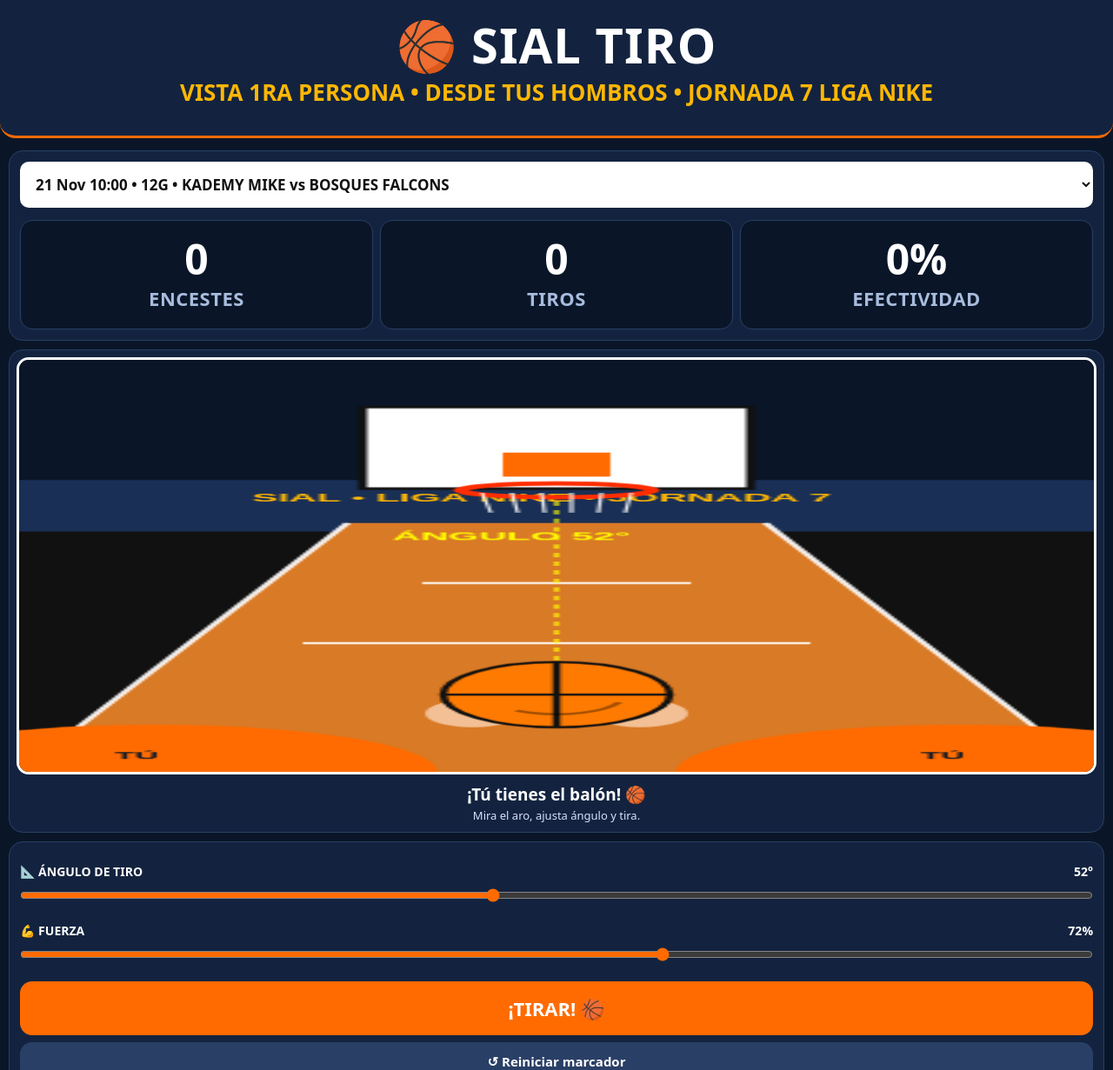
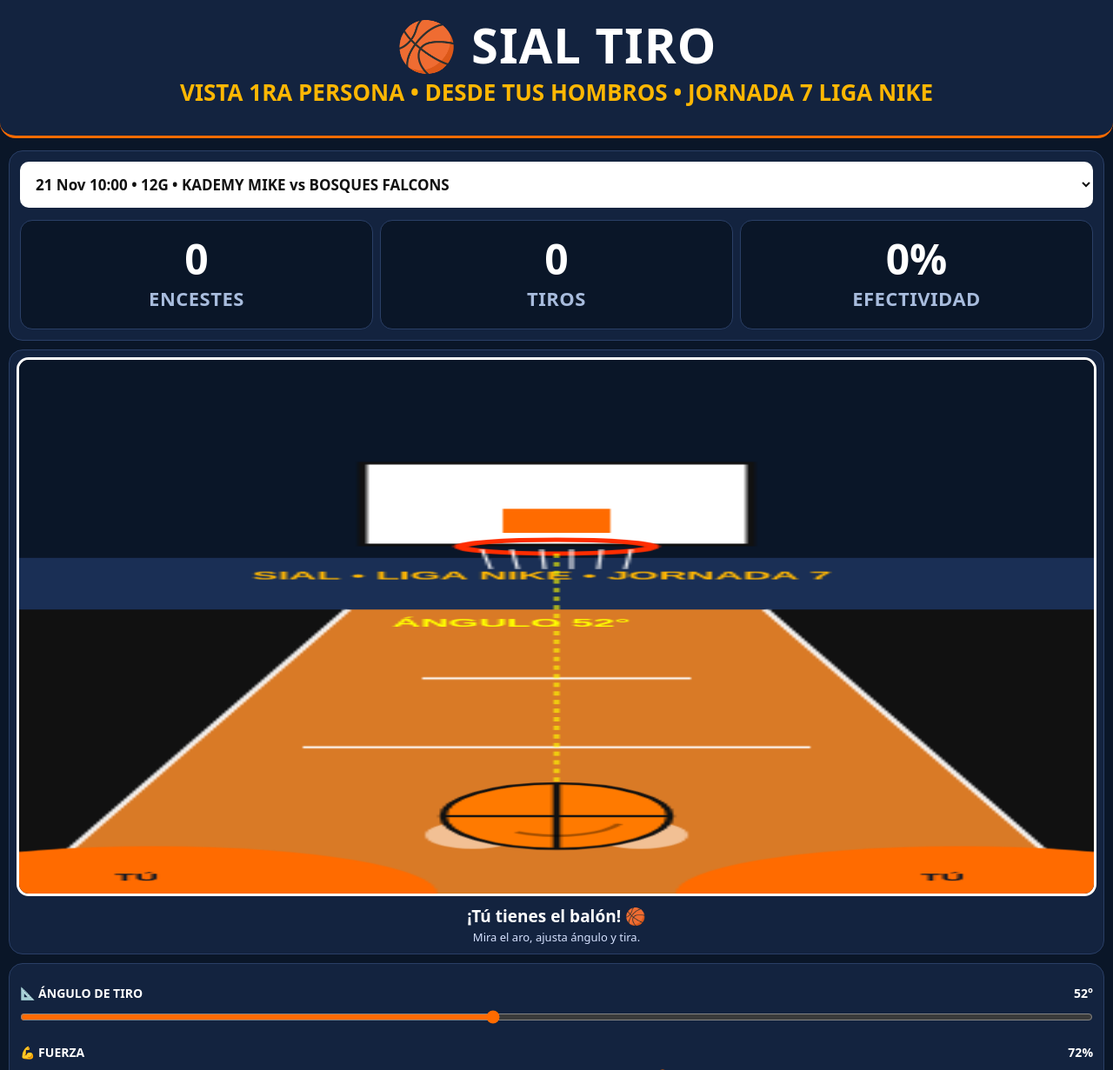
Before and after one commit to Mikevrags/SIAL_TIRO, a plain HTML site: page index.html in a window 1280 px wide. Shown: the top 1231 px of the page at 87% size. Drawn offline with Linux system fonts and the light colour scheme.

Commit message:
Update index.html

```diff
--- a/index.html
+++ b/index.html
@@ -7,18 +7,17 @@
 <style>
 *{box-sizing:border-box;margin:0;padding:0;font-family:system-ui,Arial}
 body{background:#0a1628;color:white;padding:10px;padding-bottom:30px}
-/* ===== BARRA SUPERIOR - AL DOBLE Y MÁS LARGA ===== */
 .top{text-align:center;background:#13233f;border-radius:0 0 18px 18px;padding:22px 10px 34px 10px;margin:-10px -10px 14px -10px;border-bottom:3px solid #ff6b00}
 .top h1{font-size:56px;line-height:1.05;letter-spacing:1px}
 .sub{color:#ffb703;font-size:26px;line-height:1.2;margin:10px 0 0 0;font-weight:800}
 .card{background:#13233f;border:1px solid #2a3f66;border-radius:16px;padding:12px;margin-bottom:10px}
 select{width:100%;padding:14px;border-radius:10px;border:0;background:white;color:#111;font-size:17px;font-weight:700}
-/* ===== FRANJA DE PUNTOS - MÁS GRANDE ===== */
 .marcador{display:flex;justify-content:space-between;text-align:center;margin-top:14px;gap:8px}
 .marcador div{flex:1;background:#0a1628;border-radius:14px;padding:20px 4px;border:1px solid #2a3f66}
 .marcador b{font-size:48px;display:block;line-height:1}
 .marcador span{font-size:22px;color:#a8bcdd;font-weight:800;display:block;margin-top:6px;letter-spacing:.5px}
-#cancha{width:100%;height:480px;background:#111;display:block;border-radius:14px;border:3px solid white}
+/* CANCHA MÁS LARGA HACIA ABAJO */
+#cancha{width:100%;height:620px;background:#111;display:block;border-radius:14px;border:3px solid white}
 label{font-size:14px;font-weight:700;display:flex;justify-content:space-between;margin:12px 0 4px}
 input[type=range]{width:100%;height:28px;accent-color:#ff6b00}
 .btn{width:100%;padding:16px;border:0;border-radius:14px;font-size:22px;font-weight:900;cursor:pointer}
@@ -49,7 +48,7 @@ input[type=range]{width:100%;height:28px;accent-color:#ff6b00}
 </div>
 
 <div class="card" style="padding:8px">
-<canvas id="cancha" width="360" height="480"></canvas>
+<canvas id="cancha" width="360" height="620"></canvas>
 <div id="msg">¡Tú tienes el balón! 🏀</div>
 <div id="detalle">Mira el aro, ajusta ángulo y tira.</div>
 </div>
@@ -66,34 +65,39 @@ input[type=range]{width:100%;height:28px;accent-color:#ff6b00}
 <script>
 const cv=document.getElementById('cancha'), ctx=cv.getContext('2d');
 let enc=0, tir=0, anim=null;
-let balon={x:180,y:390,escala:1,visible:true};
+let balon={x:180,y:530,escala:1,visible:true};
 let vuelo=null;
 
 function dibujar(){
- ctx.clearRect(0,0,360,480);
- ctx.fillStyle='#0a1628'; ctx.fillRect(0,0,360,180);
- ctx.fillStyle='#1a2f55'; ctx.fillRect(0,140,360,60);
- ctx.fillStyle='#ffb703'; ctx.font='bold 13px Arial'; ctx.fillText('SIAL • LIGA NIKE • JORNADA 7', 78, 165);
- ctx.fillStyle='#d97a26'; ctx.beginPath(); ctx.moveTo(0,480); ctx.lineTo(110,190); ctx.lineTo(250,190); ctx.lineTo(360,480); ctx.closePath(); ctx.fill();
+ ctx.clearRect(0,0,360,620);
+ // ===== ÁREA NEGRA DE ARRIBA MÁS ALTA =====
+ ctx.fillStyle='#0a1628'; ctx.fillRect(0,0,360,270);
+ ctx.fillStyle='#1a2f55'; ctx.fillRect(0,230,360,60);
+ ctx.fillStyle='#ffb703'; ctx.font='bold 13px Arial'; ctx.fillText('SIAL • LIGA NIKE • JORNADA 7', 78, 255);
+ // cancha en perspectiva - más larga hacia abajo
+ ctx.fillStyle='#d97a26'; ctx.beginPath(); ctx.moveTo(0,620); ctx.lineTo(110,290); ctx.lineTo(250,290); ctx.lineTo(360,620); ctx.closePath(); ctx.fill();
  ctx.strokeStyle='rgba(255,255,255,.9)'; ctx.lineWidth=2.5;
- ctx.beginPath(); ctx.moveTo(0,480); ctx.lineTo(110,190); ctx.moveTo(360,480); ctx.lineTo(250,190); ctx.stroke();
- ctx.beginPath(); ctx.moveTo(95,330); ctx.lineTo(265,330); ctx.stroke();
- ctx.beginPath(); ctx.moveTo(135,260); ctx.lineTo(225,260); ctx.stroke();
- ctx.fillStyle='white'; ctx.fillRect(115,55,130,95);
- ctx.strokeStyle='#111'; ctx.lineWidth=3; ctx.strokeRect(115,55,130,95);
- ctx.fillStyle='#ff6b00'; ctx.fillRect(162,108,36,28);
- ctx.fillStyle='white'; ctx.font='bold 11px Arial'; ctx.fillText('SIAL',162,72);
+ ctx.beginPath(); ctx.moveTo(0,620); ctx.lineTo(110,290); ctx.moveTo(360,620); ctx.lineTo(250,290); ctx.stroke();
+ ctx.beginPath(); ctx.moveTo(95,450); ctx.lineTo(265,450); ctx.stroke();
+ ctx.beginPath(); ctx.moveTo(135,370); ctx.lineTo(225,370); ctx.stroke();
+ // TABLERO MÁS ABAJO PARA QUE EL NEGRO QUEDE MÁS ALTO
+ ctx.fillStyle='white'; ctx.fillRect(115,120,130,95);
+ ctx.strokeStyle='#111'; ctx.lineWidth=3; ctx.strokeRect(115,120,130,95);
+ ctx.fillStyle='#ff6b00'; ctx.fillRect(162,173,36,28);
+ ctx.fillStyle='white'; ctx.font='bold 11px Arial'; ctx.fillText('SIAL',162,137);
+ // aro
  ctx.strokeStyle='#ff2d00'; ctx.lineWidth=5;
- ctx.beginPath(); ctx.ellipse(180,152,32,8,0,0,Math.PI*2); ctx.stroke();
+ ctx.beginPath(); ctx.ellipse(180,217,32,8,0,0,Math.PI*2); ctx.stroke();
  ctx.strokeStyle='rgba(255,255,255,.9)'; ctx.lineWidth=1.2;
- for(let i=0;i<6;i++){ctx.beginPath(); ctx.moveTo(155+i*10,155); ctx.lineTo(158+i*9,178); ctx.stroke();}
+ for(let i=0;i<6;i++){ctx.beginPath(); ctx.moveTo(155+i*10,220); ctx.lineTo(158+i*9,243); ctx.stroke();}
  let ang=+document.getElementById('angulo').value;
- ctx.strokeStyle='yellow'; ctx.setLineDash([5,5]); ctx.beginPath(); ctx.moveTo(180,390); ctx.lineTo(180,160); ctx.stroke(); ctx.setLineDash([]);
- ctx.fillStyle='yellow'; ctx.font='bold 13px Arial'; ctx.fillText('ÁNGULO '+ang+'°', 125, 210);
+ ctx.strokeStyle='yellow'; ctx.setLineDash([5,5]); ctx.beginPath(); ctx.moveTo(180,530); ctx.lineTo(180,225); ctx.stroke(); ctx.setLineDash([]);
+ ctx.fillStyle='yellow'; ctx.font='bold 13px Arial'; ctx.fillText('ÁNGULO '+ang+'°', 125, 310);
+ // TUS HOMBROS
  ctx.fillStyle='#ff6b00';
- ctx.beginPath(); ctx.ellipse(45,480,95,55,0,Math.PI,Math.PI*2); ctx.fill();
- ctx.beginPath(); ctx.ellipse(315,480,95,55,0,Math.PI,Math.PI*2); ctx.fill();
- ctx.fillStyle='#0a1628'; ctx.font='bold 11px Arial'; ctx.fillText('TÚ', 32, 465); ctx.fillText('TÚ', 302, 465);
+ ctx.beginPath(); ctx.ellipse(45,620,95,55,0,Math.PI,Math.PI*2); ctx.fill();
+ ctx.beginPath(); ctx.ellipse(315,620,95,55,0,Math.PI,Math.PI*2); ctx.fill();
+ ctx.fillStyle='#0a1628'; ctx.font='bold 11px Arial'; ctx.fillText('TÚ', 32, 605); ctx.fillText('TÚ', 302, 605);
  if(balon.visible){
    let x=balon.x, y=balon.y, r=38*balon.escala;
    ctx.fillStyle='#f2c094';
@@ -124,20 +128,20 @@ function tirar(){
  document.getElementById('msg').innerText='¡El balón va volando... 🏀';
  document.getElementById('detalle').innerText=`Desde tus hombros • Ángulo ${ang}° • Fuerza ${fue}%`;
  let t=0; vuelo=[];
- let x0=180, y0=390, x1=180, y1=152;
+ let x0=180, y0=530, x1=180, y1=217;
  let encesta = (ang>=48 && ang<=62 && fue>=62 && fue<=82);
- if(!encesta){ x1 = 180 + (Math.random()<0.5?-1:1)*(35+Math.random()*35); y1 = 145 + Math.random()*25; }
+ if(!encesta){ x1 = 180 + (Math.random()<0.5?-1:1)*(35+Math.random()*35); y1 = 210 + Math.random()*25; }
  anim=setInterval(()=>{
   t+=0.045;
   if(t>=1){ clearInterval(anim); anim=null;
    if(encesta){ enc++; document.getElementById('msg').innerText='¡ENCAANASTASTE! 🎉 ¡DESDE TUS HOMBROS!'; document.getElementById('detalle').innerText=`¡Perfecto! Ángulo ${ang}° • Fuerza ${fue}% • ¡Aplausos!`; }
    else { document.getElementById('msg').innerText='Falló... ¡Ajusta ángulo o fuerza! 😅'; document.getElementById('detalle').innerText=`Te pasaste o te faltó. Prueba 52° y 72%`; }
    actualizar();
-   setTimeout(()=>{ balon={x:180,y:390,escala:1,visible:true}; vuelo=null; dibujar(); },1100);
+   setTimeout(()=>{ balon={x:180,y:530,escala:1,visible:true}; vuelo=null; dibujar(); },1100);
    return;
   }
   let x = x0 + (x1-x0)*t;
-  let y = y0 + (y1-y0)*t - Math.sin(t*Math.PI)*110;
+  let y = y0 + (y1-y0)*t - Math.sin(t*Math.PI)*130;
   let escala = 1 - t*0.65;
   balon={x, y, escala, visible:true};
   if(vuelo.length<25) vuelo.push({x,y});
```
